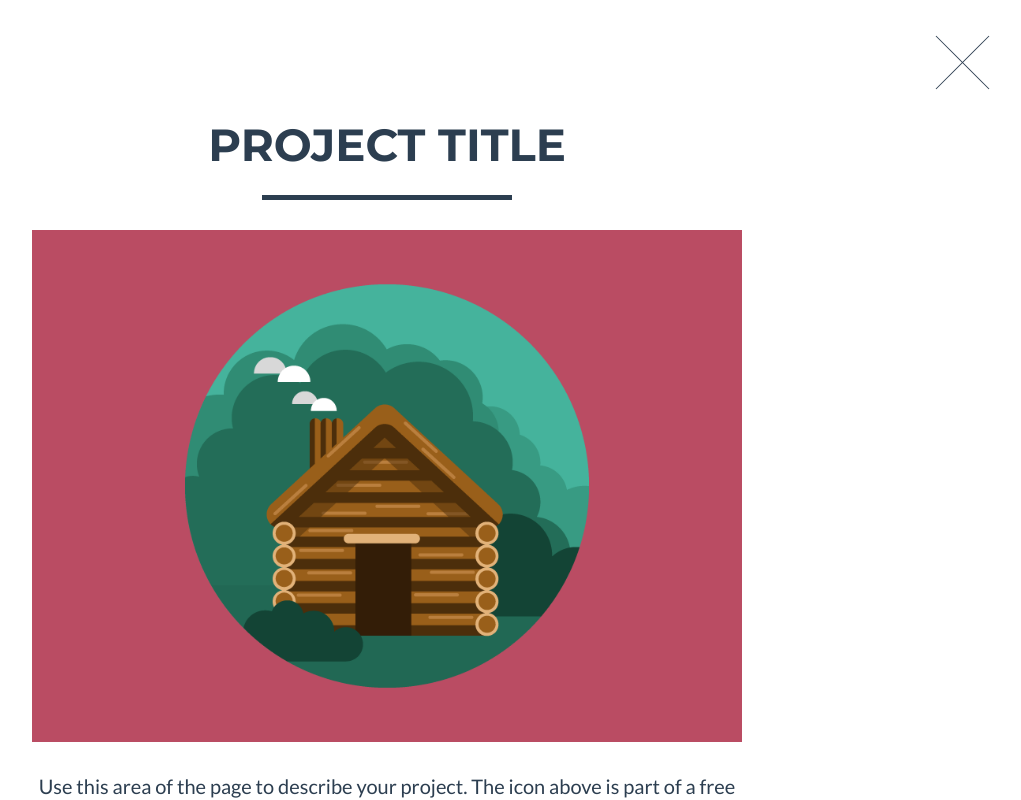
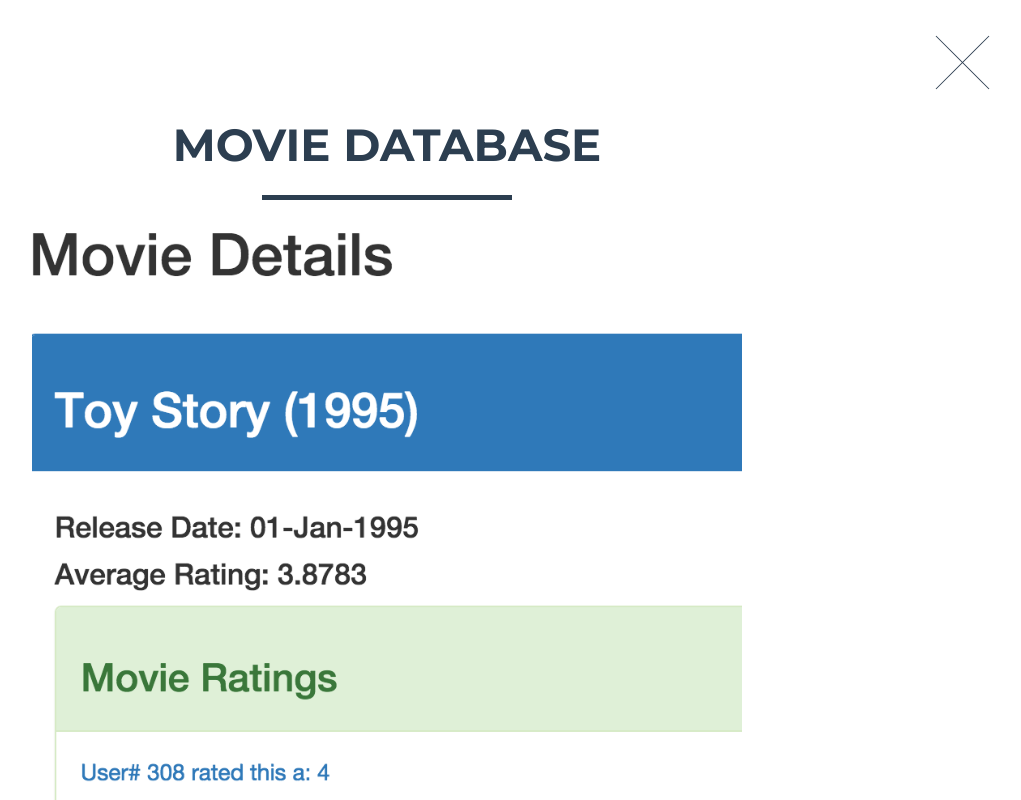
Before and after one commit to zseaborn63/zseaborn63.github.io, a plain HTML site: page index.html in a window 1280 px wide. Both pictures are taken after a click on the link 250 px from the left and 1314 px from the top of the page. Shown: the part 914-1714 px from the top of the page, without its empty margins (253-1274 px from the left). Drawn offline with nearby package versions, Linux system fonts and the light colour scheme; files that its build step writes are made by us from their sources.

Commit message:
Testing modal

```diff
--- a/index.html
+++ b/index.html
@@ -276,9 +276,9 @@
                 <div class="row">
                     <div class="col-lg-8 col-lg-offset-2">
                         <div class="modal-body">
-                            <h2>Project Title</h2>
+                            <h2>Movie Database</h2>
                             <hr class="star-primary">
-                            <img src="img/portfolio/cabin.png" class="img-responsive img-centered" alt="">
+                            <img src="img/portfolio/MovieDetailSS.png" class="img-responsive img-centered" alt="">
                             <p>Use this area of the page to describe your project. The icon above is part of a free icon set by <a href="https://sellfy.com/p/8Q9P/jV3VZ/">Flat Icons</a>. On their website, you can download their free set with 16 icons, or you can purchase the entire set with 146 icons for only $12!</p>
                             <ul class="list-inline item-details">
                                 <li>Client:
```
Also changed, not shown: img/portfolio/MovieDetailSS.png (added).
